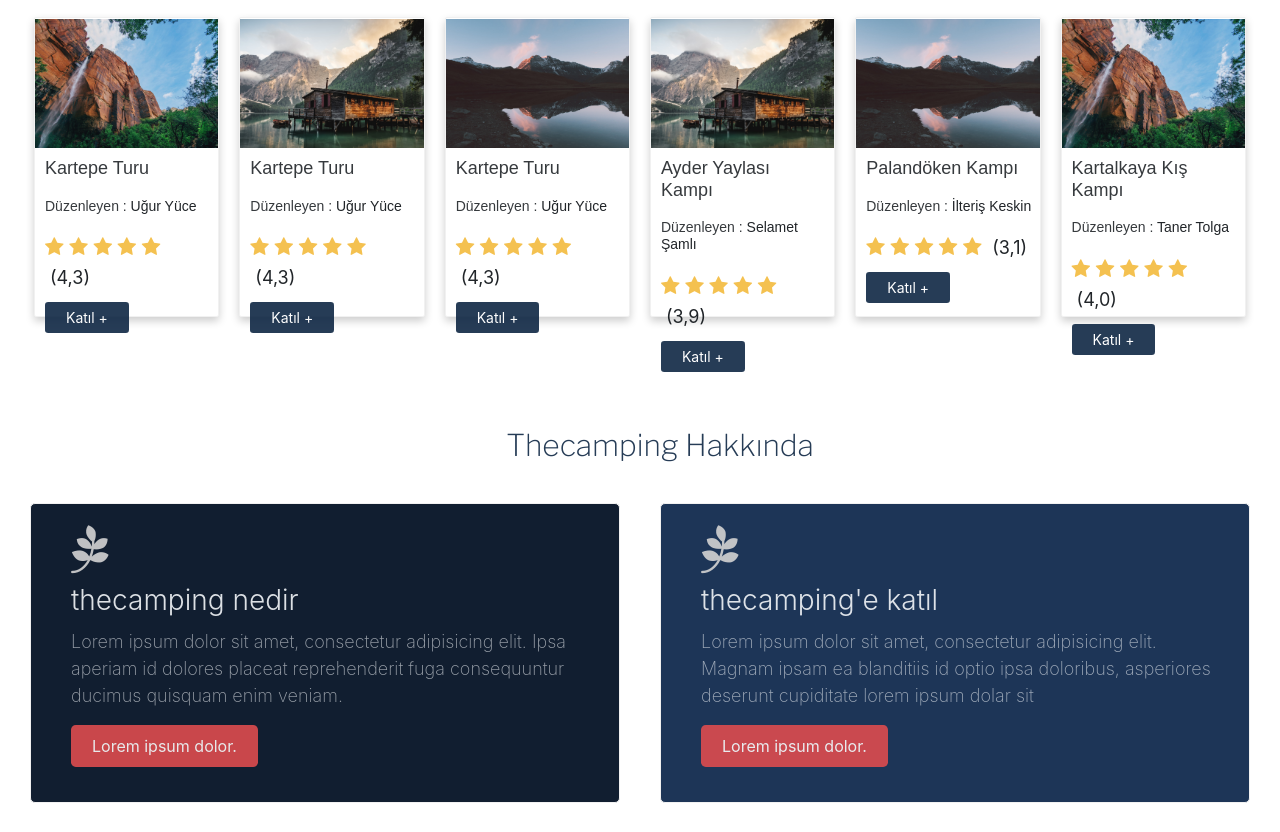
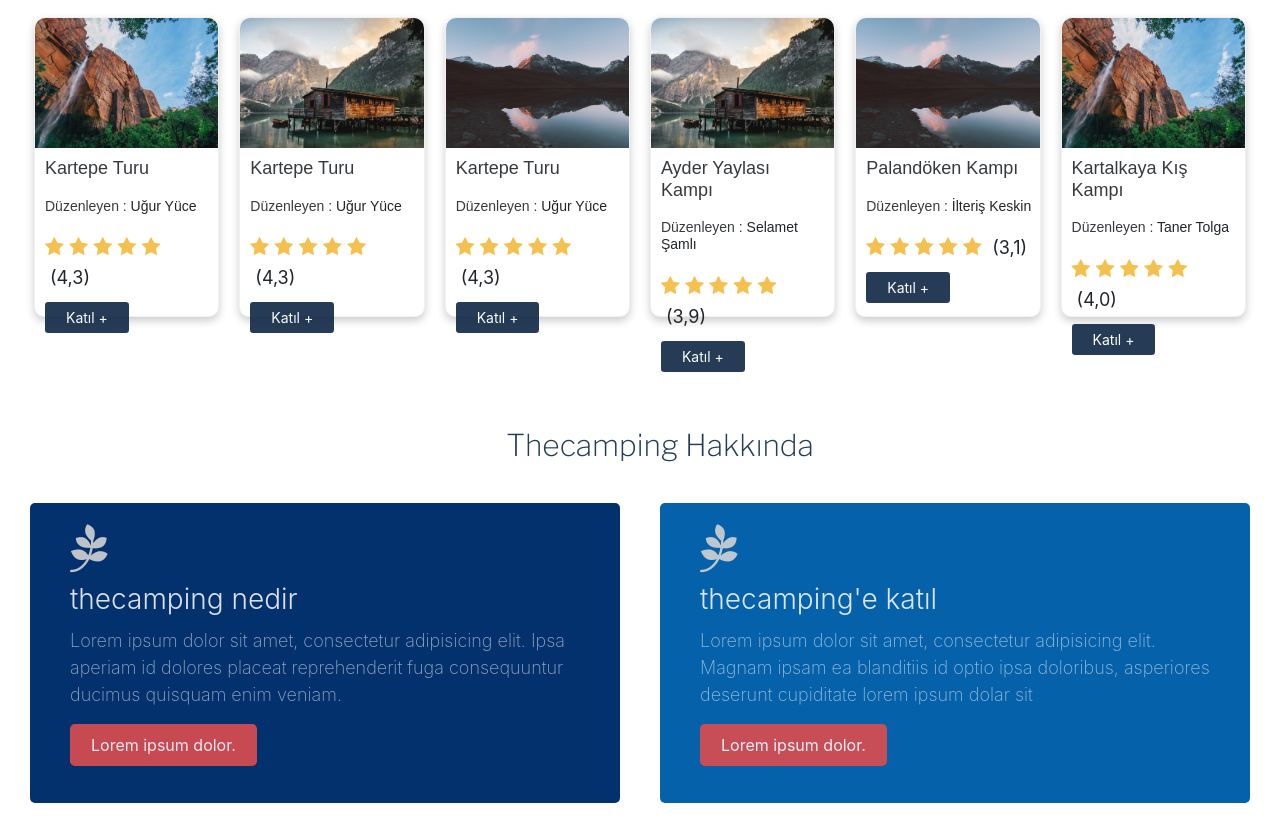
Before and after one commit to uguryuce/Themes, a plain HTML site: page theKamping/index.html in a window 1280 px wide. Shown: the part 660-1492 px from the top of the page. Drawn offline with nearby package versions, Linux system fonts and the light colour scheme; a script that the page names is missing.

Commit message:
style güncelleme

```diff
--- a/theKamping/assets/css/main-header-menu.css
+++ b/theKamping/assets/css/main-header-menu.css
@@ -245,6 +245,10 @@
     background-color: #fff;
     border: 1px solid #f1f1f1;
     border-radius: 2px;
+    border-top-left-radius: 10px;
+    border-top-right-radius: 10px;
+    border-bottom-left-radius: 10px;
+    border-bottom-right-radius: 10px;
     box-shadow: 0 4px 8px 0 rgba(0, 0, 0, 0.2);
     transition: 0.3s;
 }
@@ -270,7 +274,10 @@
     width: 100%;
     object-fit: cover;
     height: 130px;
-    padding-top: 1px;
+    padding-top: 0px;
+    border-top-left-radius: 10px;
+    border-top-right-radius: 10px;
+
 
 }
 
@@ -403,14 +410,16 @@
 
 .port-items {
     height: 300px;
-    background-color:#111e30;
-    border: 1px solid #f1f1f1;
+    background-color:#03316d;
     border-radius: 5px;
     padding: 20px;
+
 }
 
 
-.port-items:hover {}
+.port-items:hover {
+
+}
 
 .port-items h1 {
     margin: 10px;
--- a/theKamping/index.html
+++ b/theKamping/index.html
@@ -537,7 +537,7 @@
             </div>
         </div>
         <div class="card-card">
-            <div class="port-items"  style="background-color:#1d3557; ">
+            <div class="port-items"  style="background-color:#0561aa; ">
 
                 <i class="fab fa-pagelines"></i>
 
```
